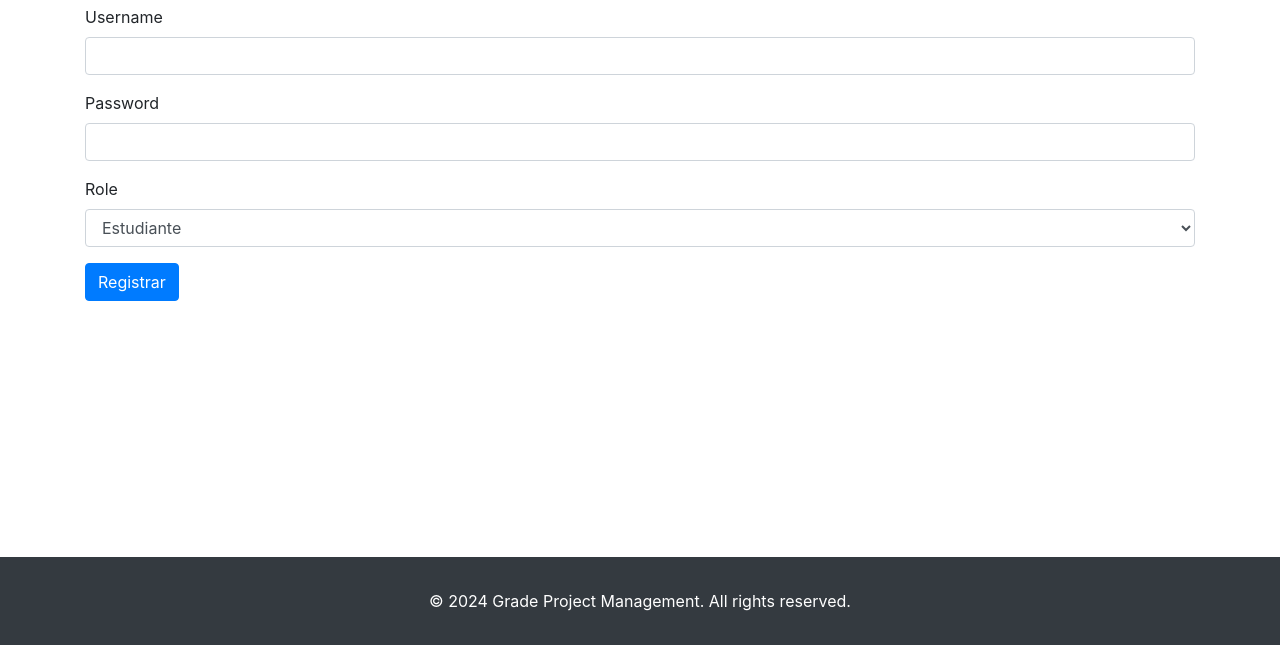
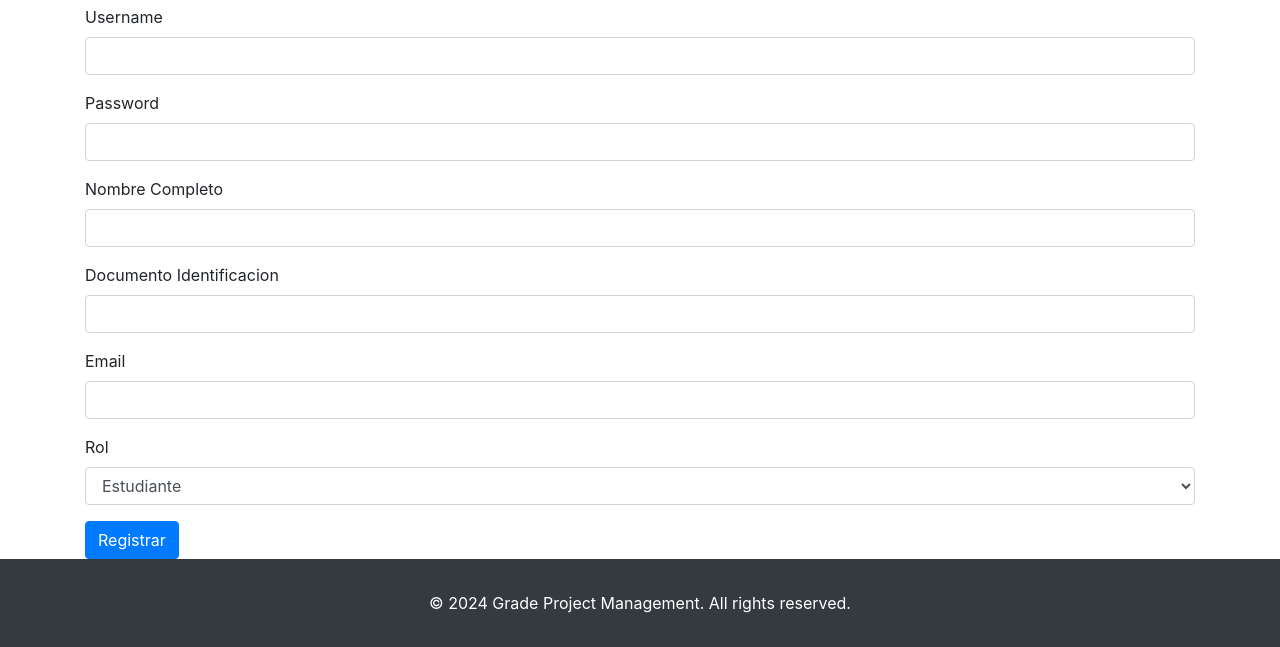
Before and after one commit to zrcindy/gradeprojectmanagement, a Flask app: page /registro in a window 1280 px wide. Shown: the part 155-802 px from the top of the page. Run offline with Flask 3, Linux system fonts and the light colour scheme; parts of the project's set-up code (start-up, migrations or seed data) failed here and were passed over; some libraries are stand-ins or nearby versions.

Commit message:
Added Estudiantes and Evaluadores tables and integrate them with proper roles, also added downloadable link for uploaded purposes

```diff
--- a/app/app.py
+++ b/app/app.py
@@ -1,14 +1,19 @@
-from flask import Flask, render_template, request, flash, redirect, url_for, g, session
+from flask import Flask, render_template, request, flash, redirect, url_for, g, session, send_from_directory
 from werkzeug.security import generate_password_hash, check_password_hash
 from werkzeug.utils import secure_filename
 from functools import wraps
 import mysql.connector
 import os
 
+# Restricting file extensions
+ALLOWED_EXTENSIONS = {'pdf', 'doc', 'docx'}
+def allowed_file(filename):
+    return '.' in filename and filename.rsplit('.', 1)[1].lower() in ALLOWED_EXTENSIONS
+
 # Create a Flask application instance
 app = Flask(__name__)
 app.secret_key = 'your_secret_key'  # Required for flashing messages
-app.config['UPLOAD_FOLDER'] = 'uploads/'
+app.config['UPLOAD_FOLDER'] = '/app/uploads/'
 app.config['MAX_CONTENT_LENGTH'] = 16 * 1024 * 1024  # Maximum file size: 16MB
 
 # Ensure the upload folder exists
@@ -18,6 +23,7 @@ os.makedirs(app.config['UPLOAD_FOLDER'], exist_ok=True)
 db_config = {
     'user': 'userdba',
     'password': 'rut4lt3rn4',
+#    'host': 'localhost',
     'host': 'db',
     'database': 'database_production',
     'raise_on_warnings': True
@@ -37,14 +43,14 @@ def login_required(f):
         return f(*args, **kwargs)
     return decorated_function
 
-def role_required(role):
+def role_required(*roles):
     def decorator(f):
         @wraps(f)
         def decorated_function(*args, **kwargs):
             if 'username' not in session:
                 flash('Please log in to access this page.', 'danger')
                 return redirect(url_for('login'))
-            if session.get('role') != role:
+            if session.get('role') not in roles:
                 flash('You do not have permission to access this page.', 'danger')
                 return redirect(url_for('home'))
             return f(*args, **kwargs)
@@ -62,17 +68,41 @@ def register():
     if request.method == 'POST':
         username = request.form['username']
         password = request.form['password']
+        name = request.form['name']
+        dni = request.form['dni']
+        email = request.form['email']
         role = request.form['role']
+
+        if role not in ['Estudiante', 'Evaluador']:
+            flash('Invalid role selected.', 'danger')
+            return redirect(url_for('register'))
 
         if not username or not password or not role:
             flash('All fields are required!', 'danger')
         else:
+            if role == 'Estudiante':
+                programa = request.form['programa']
+                # Process student field
+            elif role == 'Evaluador':
+                especialidad = request.form['especialidad']
+                # Process jurado field
+
             hashed_password = generate_password_hash(password, method='pbkdf2:sha256')
             connection = get_db_connection()
             cursor = connection.cursor()
             try:
-                cursor.execute("INSERT INTO users (username, password, role) VALUES (%s, %s, %s)",
-                               (username, hashed_password, role))
+                cursor.execute("INSERT INTO Users (username, password, role) VALUES (%s, %s, %s)",
+                            (username, hashed_password, role))
+                user_id = cursor.lastrowid  # Get the auto-generated user ID
+
+                # Insert user data into the appropriate table based on role
+                if role == 'Estudiante':
+                    cursor.execute("INSERT INTO Estudiantes (user_id, nombre, dni, email, programa) VALUES (%s, %s, %s, %s, %s)",
+                                (user_id, name, dni, email, programa))
+                elif role == 'Evaluador':
+                    cursor.execute("INSERT INTO Evaluadores (user_id, nombre, dni, email, especialidad) VALUES (%s, %s, %s, %s, %s)",
+                                (user_id, name, dni, email, especialidad))
+
                 connection.commit()
                 flash('Registration successful! Please login.', 'success')
                 return redirect(url_for('login'))
@@ -92,7 +122,7 @@ def login():
 
         connection = get_db_connection()
         cursor = connection.cursor()
-        cursor.execute("SELECT * FROM users WHERE username = %s", (username,))
+        cursor.execute("SELECT * FROM Users WHERE username = %s", (username,))
         user = cursor.fetchone()
         cursor.close()
         connection.close()
@@ -119,27 +149,31 @@ def logout():
 @role_required('Estudiante')
 def ingresar_propuesta():
     if request.method == 'POST':
-        nombre = request.form['nombre']
-        email = request.form['email']
+        if 'propuesta' not in request.files:
+            flash('No file part', 'danger')
+            return redirect(request.url)
         file = request.files['propuesta']
+        if file.filename == '':
+            flash('No selected file', 'danger')
+            return redirect(request.url)
+        if file and allowed_file(file.filename):
+            filename = secure_filename(file.filename)
+            file_path = os.path.join(app.config['UPLOAD_FOLDER'], filename)
+            file.save(file_path)
 
-        if not nombre or not email or not file:
-            flash('Todos los campos son obligatorios', 'danger')
-        else:
-            filename = secure_filename(file.filename)
-            file.save(os.path.join(app.config['UPLOAD_FOLDER'], filename))
-
-            # Save to database
             connection = get_db_connection()
             cursor = connection.cursor()
-            query = "INSERT INTO propuestas (nombre, email, filename) VALUES (%s, %s, %s)"
-            cursor.execute(query, (nombre, email, filename))
-            connection.commit()
-            cursor.close()
-            connection.close()
-
-            flash('Propuesta ingresada correctamente', 'success')
-            return redirect(url_for('ingresar_propuesta'))
+            try:
+                cursor.execute("INSERT INTO Propuestas (user_id, file_path) VALUES (%s, %s)",
+                               (session['user_id'], file_path))
+                connection.commit()
+                flash('Propuesta uploaded successfully!', 'success')
+            except mysql.connector.Error as err:
+                flash(f'Error: {err}', 'danger')
+            finally:
+                cursor.close()
+                connection.close()
+            return redirect(url_for('ver_propuestas'))
 
     # Render the HTML template
     return render_template('ingresar-propuesta.html')
@@ -160,23 +194,32 @@ def ingresar_informe_final():
 
 @app.route('/consultar-proyecto')
 @login_required
-@role_required('Estudiante')
-@role_required('Evaluador')
+@role_required('Estudiante', 'Evaluador')
 def consultar_proyecto():
     # Render the HTML template
     return render_template('consultar-proyecto.html')
 
 @app.route('/ver-propuestas')
 @login_required
-@role_required('Evaluador')
-def view_propuestas():
+@role_required('Evaluador', 'Estudiante')
+def ver_propuestas():
     connection = get_db_connection()
     cursor = connection.cursor()
-    cursor.execute("SELECT * FROM propuestas")
-    propuestas = cursor.fetchall()
-    cursor.close()
-    connection.close()
+    try:
+        cursor.execute("SELECT p.id, p.file_path, u.username, e.nombre, e.email, e.dni FROM Propuestas p JOIN Users u ON p.user_id = u.id JOIN Estudiantes e ON u.id")
+        propuestas = cursor.fetchall()
+    except mysql.connector.Error as err:
+        flash(f'Error: {err}', 'danger')
+        propuestas = []
+    finally:
+        cursor.close()
+        connection.close()
+
     return render_template('ver-propuestas.html', propuestas=propuestas)
+
+@app.route('/uploads/<filename>')
+def uploaded_file(filename):
+    return send_from_directory(app.config['UPLOAD_FOLDER'], filename)
 
 # Run the application if the script is executed directly
 if __name__ == '__main__':
--- a/app/templates/ingresar-propuesta.html
+++ b/app/templates/ingresar-propuesta.html
@@ -13,7 +13,7 @@
     </div>
     <div class="mb-3">
         <label for="propuesta" class="form-label">Propuesta (Archivo)</label>
-        <input type="file" class="form-control" id="propuesta" name="propuesta" required>
+        <input type="file" class="form-control" id="propuesta" name="propuesta" accept=".pdf" required>
     </div>
     <button type="submit" class="btn btn-primary">Submit</button>
 </form>
--- a/app/templates/registro.html
+++ b/app/templates/registro.html
@@ -1,6 +1,19 @@
 {% extends "base.html" %}
 
 {% block content %}
+<script>
+    function toggleFields() {
+        var role = document.getElementById("role").value;
+        if (role === "Estudiante") {
+            document.getElementById("estudiante_fields").style.display = "block";
+            document.getElementById("evaluador_fields").style.display = "none";
+        } else if (role === "Evaluador") {
+            document.getElementById("estudiante_fields").style.display = "none";
+            document.getElementById("evaluador_fields").style.display = "block";
+        }
+    }
+</script>
+
 <h1 class="mt-4">Registro de Usuario</h1>
 <form method="POST" action="/registro">
     <div class="mb-3">
@@ -12,12 +25,37 @@
         <input type="password" class="form-control" id="password" name="password" required>
     </div>
     <div class="mb-3">
-        <label for="role" class="form-label">Role</label>
-        <select class="form-control" id="role" name="role" required>
+        <label for="name" class="form-label">Nombre Completo</label>
+        <input type="text" class="form-control" id="name" name="name" required>
+    </div>
+    <div class="mb-3">
+        <label for="dni" class="form-label">Documento Identificacion</label>
+        <input type="text" class="form-control" id="dni" name="dni" required>
+    </div>
+    <div class="mb-3">
+        <label for="email" class="form-label">Email</label>
+        <input type="text" class="form-control" id="email" name="email" required>
+    </div>
+    <div class="mb-3">
+        <label for="role" class="form-label">Rol</label>
+        <select class="form-control" id="role" name="role" onchange="toggleFields()" required>
             <option value="Estudiante">Estudiante</option>
             <option value="Evaluador">Evaluador</option>
         </select>
     </div>
+    <div id="estudiante_fields" style="display: none;">
+        <div class="mb-3">
+            <label for="programa" class="form-label">Carrera o Programa</label>
+            <input type="text" class="form-control" id="programa" name="programa">
+        </div>
+    </div>
+    <div id="evaluador_fields" style="display: none;">
+        <div class="mb-3">
+            <label for="especialidad" class="form-label">Especialidad</label>
+            <input type="text" class="form-control" id="especialidad" name="especialidad">
+        </div>
+    </div>
     <button type="submit" class="btn btn-primary">Registrar</button>
 </form>
+
 {% endblock %}
```
Also changed, not shown: app/templates/ver-propuestas.html (+6 -1 lines), mysql-init/db_seed.sql (+23 -3 lines), 1 other file.
